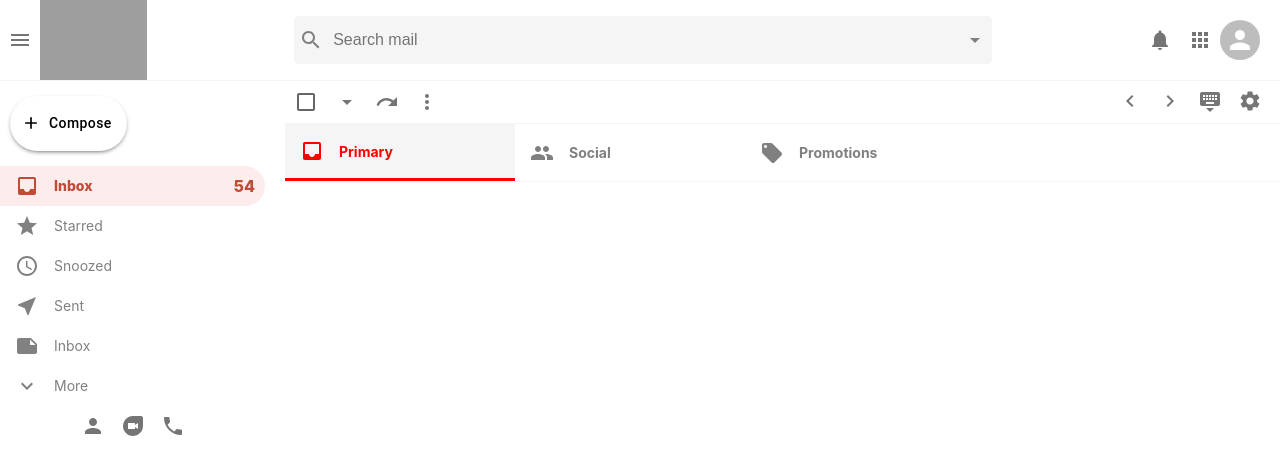
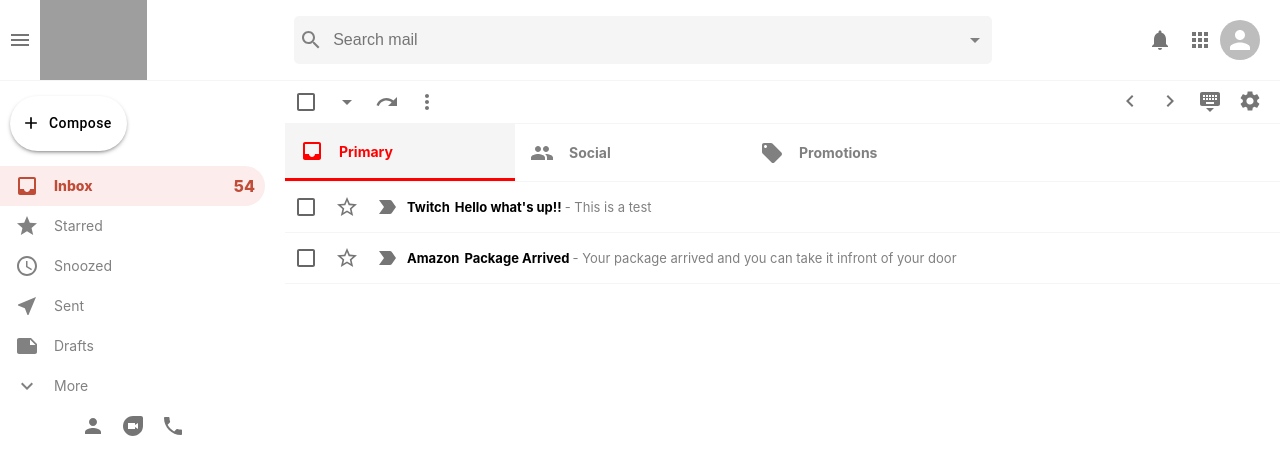
Before and after one commit to dzombicadi/Gmail-Clone, a React (Create React App) app: page / in a window 1280 px wide. Shown: the top 474 px of the page. Built offline with nearby package versions, Linux system fonts and the light colour scheme; grey boxes are pictures that could not be loaded.

Commit message:
EmailRow section
Summary:
+ Finished EmailRow section
+ Navigation between directories implemented (useNavigate Hook)

```diff
--- a/src/EmailList.js
+++ b/src/EmailList.js
@@ -12,6 +12,7 @@
 import InboxIcon from "@mui/icons-material/Inbox";
 import PeopleIcon from "@mui/icons-material/People";
 import LocalOfferIcon from "@mui/icons-material/LocalOffer";
+import EmailRow from "./EmailRow";
 
 function EmailList() {
   return (
@@ -51,7 +52,20 @@
         <Section Icon={LocalOfferIcon} title="Promotions" color="green" />
       </div>
 
-      <div className="emailList__list"></div>
+      <div className="emailList__list">
+        <EmailRow
+          title="Twitch"
+          subject="Hello what's up!!"
+          description="This is a test"
+          time="10pm"
+        />
+        <EmailRow
+          title="Amazon"
+          subject="Package Arrived"
+          description="Your package arrived and you can take it infront of your door"
+          time="11pm"
+        />
+      </div>
     </div>
   );
 }
--- /dev/null
+++ b/src/EmailRow.css
@@ -0,0 +1,50 @@
+.emailRow {
+  display: flex;
+  align-items: center;
+  height: 50px;
+  border-bottom: 1px solid whitesmoke;
+  cursor: pointer;
+  z-index: 999;
+}
+
+.emailRow:hover {
+  border-top: 1px slid whitesmoke;
+  box-shadow: 0px 4px 4px -2px rgba(0, 0, 0, 0.24);
+}
+
+.emailRow__options {
+  display: flex;
+}
+
+.emailRow__message {
+  display: flex;
+  flex: 0.9; /* */
+  align-items: center;
+  font-size: 13px;
+}
+
+.emailRow__message > h4 {
+  width: 990px;
+  white-space: nowrap;
+  overflow: hidden; /* ! cutting text when it's too long ! */
+  text-overflow: ellipsis; /* ! cutting text when it's too long ! */
+  padding-left: 5px;
+  padding-right: 5px;
+}
+
+.emailRow__title {
+  font-size: 13px;
+  flex: 0.15; /* */
+  font-weight: bold;
+}
+
+.emailRow__time {
+  padding-right: 15px;
+  font-size: 9px;
+  font-weight: bold;
+}
+
+.emailRow__description {
+  font-weight: 400;
+  color: gray;
+}
--- /dev/null
+++ b/src/EmailRow.js
@@ -0,0 +1,39 @@
+import StarBorderOutlinedIcon from "@mui/icons-material/StarBorderOutlined";
+import LabelImportantOutlinedIcon from "@mui/icons-material/LabelImportantOutlined";
+import { Checkbox, IconButton } from "@mui/material";
+import React from "react";
+import "./EmailRow.css";
+import { useNavigate } from "react-router-dom";
+
+function EmailRow({ title, subject, description, time, id }) {
+  const navigate = useNavigate(); // when clicking messages, it navigates to the /mail directory
+
+  return (
+    <div onClick={() => navigate("/mail")} className="emailRow">
+      <div className="emailRow__options">
+        <Checkbox />
+        <IconButton>
+          <StarBorderOutlinedIcon />
+        </IconButton>
+        <IconButton>
+          <LabelImportantOutlinedIcon />
+        </IconButton>
+      </div>
+
+      <div className="emailRow__title">{title}</div>
+
+      <div className="emailRow__message">
+        <h4>
+          {subject}{" "}
+          <span className="emailRow__description">- {description}</span>
+        </h4>
+      </div>
+
+      <div className="emailRow__time">
+        <p>{time}</p>
+      </div>
+    </div>
+  );
+}
+
+export default EmailRow;
--- a/src/Sidebar.js
+++ b/src/Sidebar.js
@@ -33,7 +33,7 @@
       <SidebarOption Icon={StarIcon} title="Starred" number={3} />
       <SidebarOption Icon={QueryBuilderIcon} title="Snoozed" number={1} />
       <SidebarOption Icon={NearMeIcon} title="Sent" number={12} />
-      <SidebarOption Icon={NoteIcon} title="Inbox" number={0} />
+      <SidebarOption Icon={NoteIcon} title="Drafts" number={0} />
       <SidebarOption Icon={ExpandMoreIcon} title="More" number="" />
 
       <div className="sidebar__footer">
```
